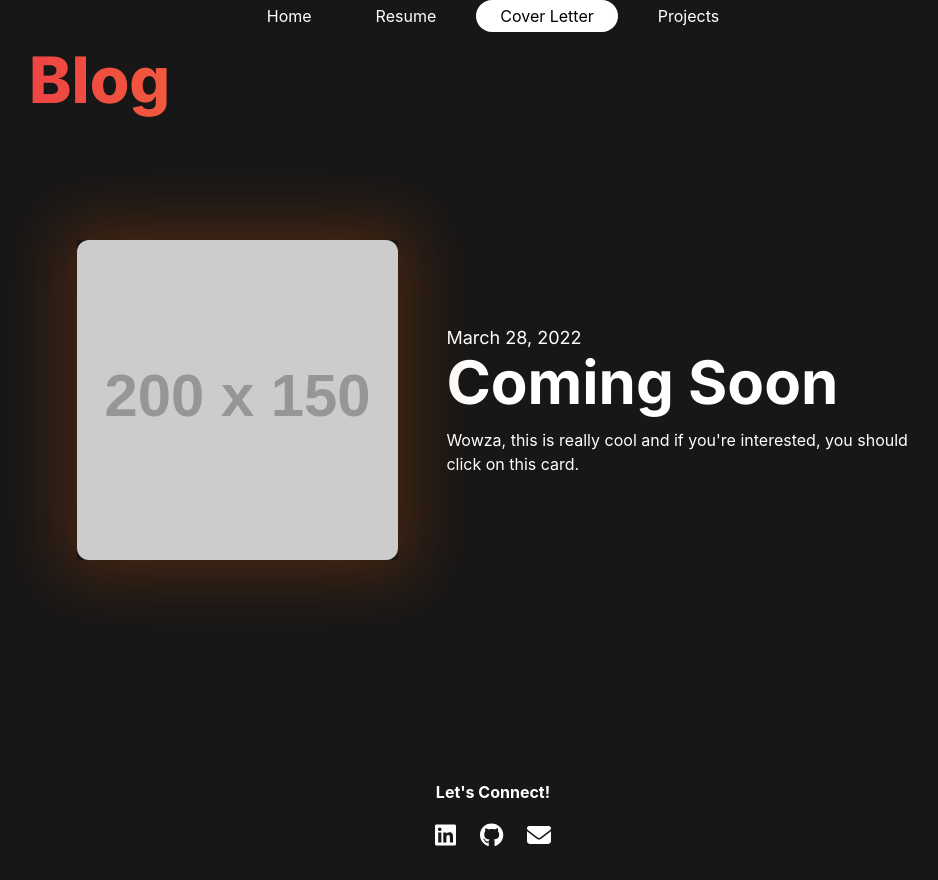
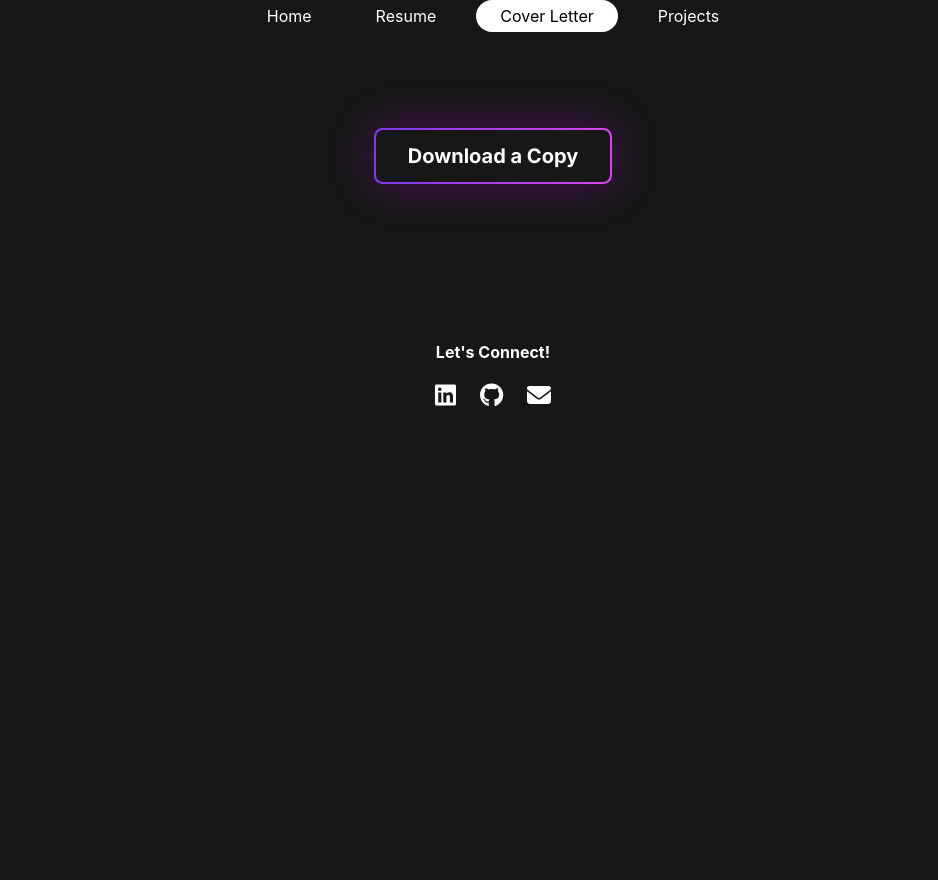
Before and after one commit to its-edmund/personal-website, a Next.js app: page /blog in a window 1280 px wide. Shown: the whole page, without its empty margins (147-1085 px from the left). After the commit the page ends 800 px from the top, so only its background shows below. Built offline with nearby package versions, Linux system fonts and the light colour scheme.

Commit message:
Add cover letter

```diff
--- a/pages/blog.tsx
+++ b/pages/blog.tsx
@@ -1,11 +1,15 @@
 import { NextPage } from "next";
 import Image from "next/image";
+import { useState } from "react";
 import Layout from "../components/Layout";
 
 const Blog: NextPage = () => {
+  const [downloadButtonHover, setDownloadButtonHover] = useState(false);
+
   return (
     <Layout>
-      <div className="px-12">
+      {
+        /*<div className="px-12">
         <h1 className="text-[64px] font-extrabold mb-12 text-transparent bg-clip-text bg-gradient-to-r from-red-500 to-yellow-400">
           Blog
         </h1>
@@ -29,6 +33,33 @@ const Blog: NextPage = () => {
             </div>
           </div>
         </div>
+      </div>*/
+      }
+      <div className="w-full flex items-center align-center pt-24">
+        <button
+          className="min-w-fit mx-auto"
+          onMouseEnter={() => setDownloadButtonHover(true)}
+          onMouseLeave={() => setDownloadButtonHover(false)}
+          onClick={() => {
+            window.open("/Cover_Letter.pdf");
+          }}
+        >
+          <div className="bg-gradient-to-r from-violet-600 to-fuchsia-500 max-w-fit mx-auto rounded-[8.5px] font-bold text-xl flex shadow-[0_0_45px_0px_rgba(195,0,240,0.3)]">
+            <div
+              className={`px-8 py-3 w-full h-full rounded-[7px] bg-neutral-900 flex-1 m-[2px] ${
+                downloadButtonHover ? "bg-transparent" : ""
+              } transition-colors`}
+            >
+              <h6
+                className={`whitespace-nowrap transition-colors ${
+                  !downloadButtonHover ? "text-white" : "text-black"
+                }`}
+              >
+                Download a Copy
+              </h6>
+            </div>
+          </div>
+        </button>
       </div>
     </Layout>
   );
--- a/pages/resume.tsx
+++ b/pages/resume.tsx
@@ -31,10 +31,8 @@ const Entry: NextPage<EntryProps> = ({
         onChange={(e) => setIsOpen(e.target.checked)}
       />
       <div className="collapse-title flex lg:flex-row flex-col w-full font-medium text-xl">
-        <div className="mr-4 w-3 text-xl">
-          {isOpen ? <h3>-</h3> : <h3>+</h3>}
-        </div>
-        <div>
+        <div className="flex lg:flex-row flex-col">
+          <div className="flex flex-col">
             <div className="flex flex-row">
               <h6
                 className={`text-2xl font-extrabold ${
@@ -47,12 +45,16 @@ const Entry: NextPage<EntryProps> = ({
             </div>
             <p>{role}</p>
           </div>
+        </div>
         <div className="flex flex-col lg:ml-auto lg:text-right">
           <h6>{dateRange}</h6>
           <p>{location}</p>
         </div>
+        <div className="mx-6 w-3 text-2xl font-bold mt-2">
+          {isOpen ? <h3>-</h3> : <h3>+</h3>}
         </div>
-      <div className="collapse-content mt-4 pl-6 text-md font-light">
+      </div>
+      <div className="collapse-content mt-4 pl-6 pr-8 text-md font-light">
         <ul className="list-disc">
           {content.map((sent) => {
             return <li key={sent}>{sent}</li>;
@@ -74,11 +76,11 @@ const Resume: NextPage = () => {
               Edmund Xin
             </h2>
             <h4 className="text-xl font-medium">
-              Software Engineering Intern & Student
+              Software Engineer
             </h4>
           </div>
           <div className="flex flex-col md:text-right">
-            <p>📩: edmund@gatech.edu</p>
+            <p>📩: edmundxin02@gmail.com</p>
             <p>📲: 913-617-0133</p>
             <p>🏡: San Jose</p>
           </div>
```
Lines whose indentation alone changed are shown as unchanged.
